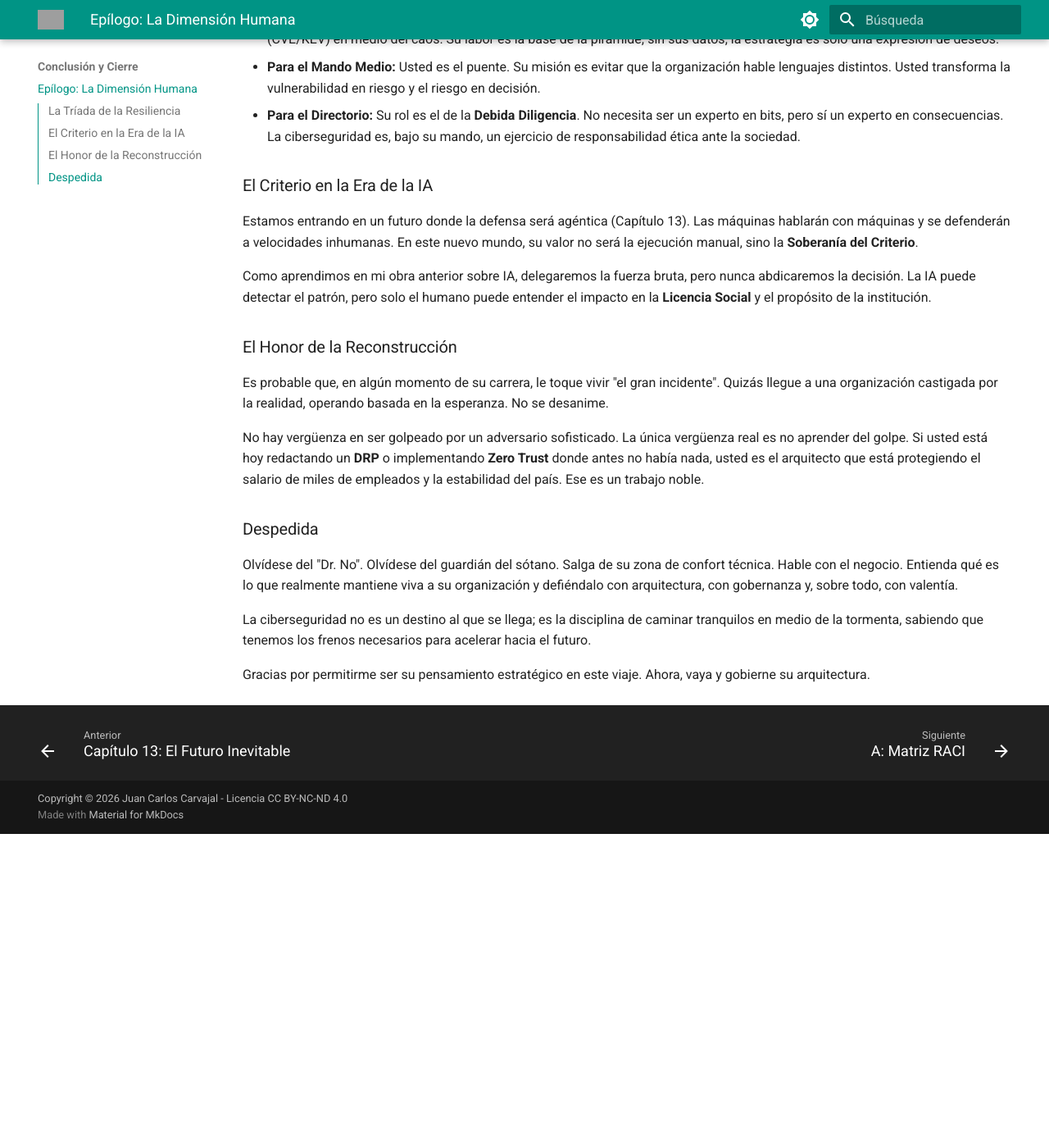
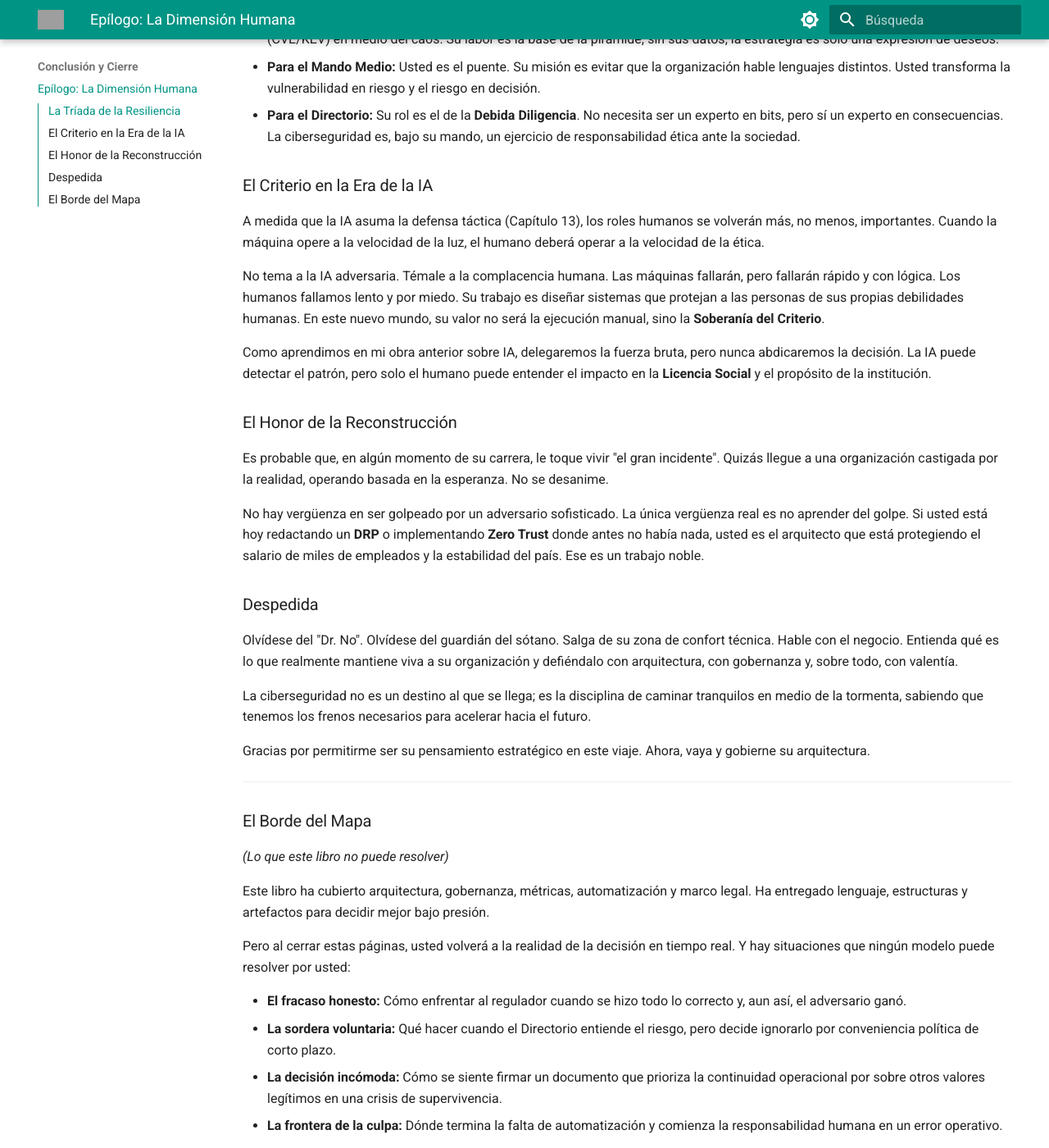
Before and after one commit to jccarvajal/ciberseguridad-grc, an MkDocs documentation site: the page built from docs/epilogo.md, in a window 1280 px wide and 1400 px high, scrolled down 683 px. Shown: the whole window at 82% size. Built offline with MkDocs 1.6.1 and Material for MkDocs 9.7.7, drawn with Linux system fonts in a browser that asks for light colours; before the commit the page ends 1700 px from its top, so only the background shows below that; some of the changed text lies outside the part shown; grey boxes are pictures that could not be loaded.

Commit message:
Update epilogo.md

```diff
--- a/docs/epilogo.md
+++ b/docs/epilogo.md
@@ -19,7 +19,9 @@ Este libro ha dejado de ser solo un manual para el CISO. Es un manifiesto para e
 
 ### El Criterio en la Era de la IA
 
-Estamos entrando en un futuro donde la defensa será agéntica (Capítulo 13). Las máquinas hablarán con máquinas y se defenderán a velocidades inhumanas. En este nuevo mundo, su valor no será la ejecución manual, sino la **Soberanía del Criterio**.
+A medida que la IA asuma la defensa táctica (Capítulo 13), los roles humanos se volverán más, no menos, importantes. Cuando la máquina opere a la velocidad de la luz, el humano deberá operar a la velocidad de la ética.
+
+No tema a la IA adversaria. Témale a la complacencia humana. Las máquinas fallarán, pero fallarán rápido y con lógica. Los humanos fallamos lento y por miedo. Su trabajo es diseñar sistemas que protejan a las personas de sus propias debilidades humanas. En este nuevo mundo, su valor no será la ejecución manual, sino la **Soberanía del Criterio**.
 
 Como aprendimos en mi obra anterior sobre IA, delegaremos la fuerza bruta, pero nunca abdicaremos la decisión. La IA puede detectar el patrón, pero solo el humano puede entender el impacto en la **Licencia Social** y el propósito de la institución.
 
@@ -37,3 +39,27 @@ Salga de su zona de confort técnica. Hable con el negocio. Entienda qué es lo
 La ciberseguridad no es un destino al que se llega; es la disciplina de caminar tranquilos en medio de la tormenta, sabiendo que tenemos los frenos necesarios para acelerar hacia el futuro.
 
 Gracias por permitirme ser su pensamiento estratégico en este viaje. Ahora, vaya y gobierne su arquitectura.
+
+---
+
+### El Borde del Mapa
+*(Lo que este libro no puede resolver)*
+
+Este libro ha cubierto arquitectura, gobernanza, métricas, automatización y marco legal.
+Ha entregado lenguaje, estructuras y artefactos para decidir mejor bajo presión.
+
+Pero al cerrar estas páginas, usted volverá a la realidad de la decisión en tiempo real.
+Y hay situaciones que ningún modelo puede resolver por usted:
+
+* **El fracaso honesto:** Cómo enfrentar al regulador cuando se hizo todo lo correcto y, aun así, el adversario ganó.
+* **La sordera voluntaria:** Qué hacer cuando el Directorio entiende el riesgo, pero decide ignorarlo por conveniencia política de corto plazo.
+* **La decisión incómoda:** Cómo se siente firmar un documento que prioriza la continuidad operacional por sobre otros valores legítimos en una crisis de supervivencia.
+* **La frontera de la culpa:** Dónde termina la falta de automatización y comienza la responsabilidad humana en un error operativo.
+
+Este libro entrega doctrina, no coraje.
+Entrega estructura, no instinto.
+
+Las herramientas pueden transferirse.
+El criterio final no.
+
+**El resto no es escribible.**
```
